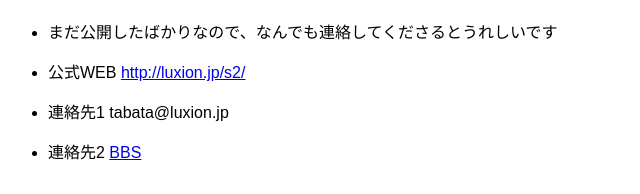
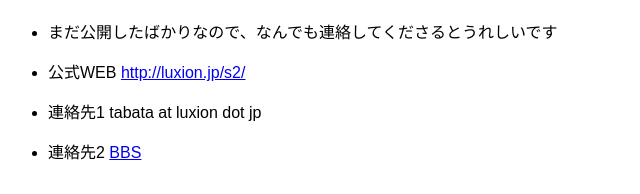
Before and after one commit to denisoa/suika2, a plain HTML site: page suika2/readme.html in a window 1280 px wide. Shown: the part 941-1135 px from the top of the page, 0-640 px from the left. Drawn offline with Linux system fonts and the light colour scheme.

Commit message:
メールアドレス修正

```diff
--- a/suika2/readme.html
+++ b/suika2/readme.html
@@ -69,7 +69,7 @@
 <ul>
   <li>まだ公開したばかりなので、なんでも連絡してくださるとうれしいです</li>
   <li>公式WEB <a href="http://luxion.jp/s2/">http://luxion.jp/s2/</a></li>
-  <li>連絡先1 tabata@luxion.jp</li>
+  <li>連絡先1 tabata at luxion dot jp</li>
   <li>連絡先2 <a href="http://6822.teacup.com/suika2/bbs">BBS</a></li>
 </ul>
 
```
